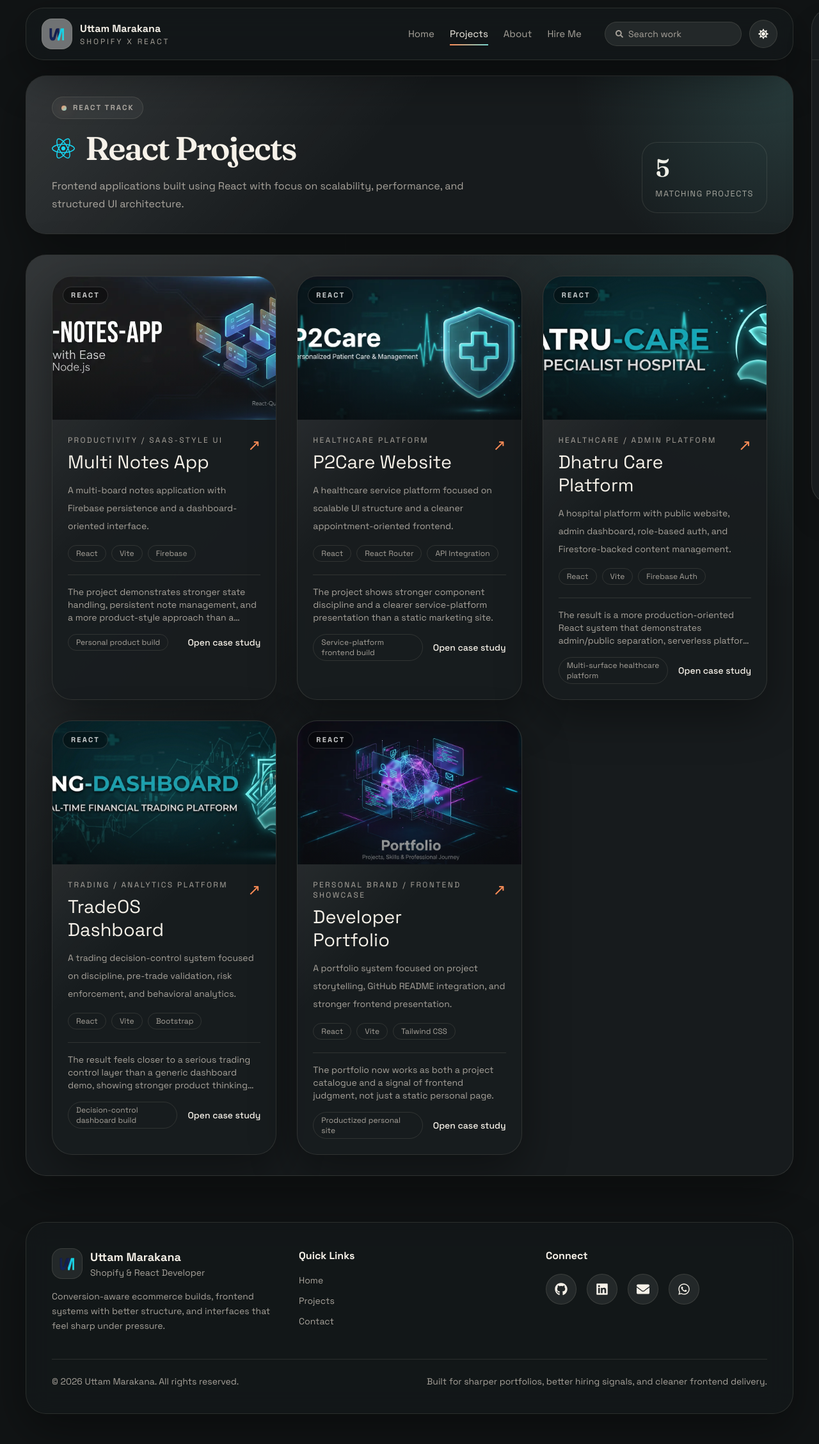
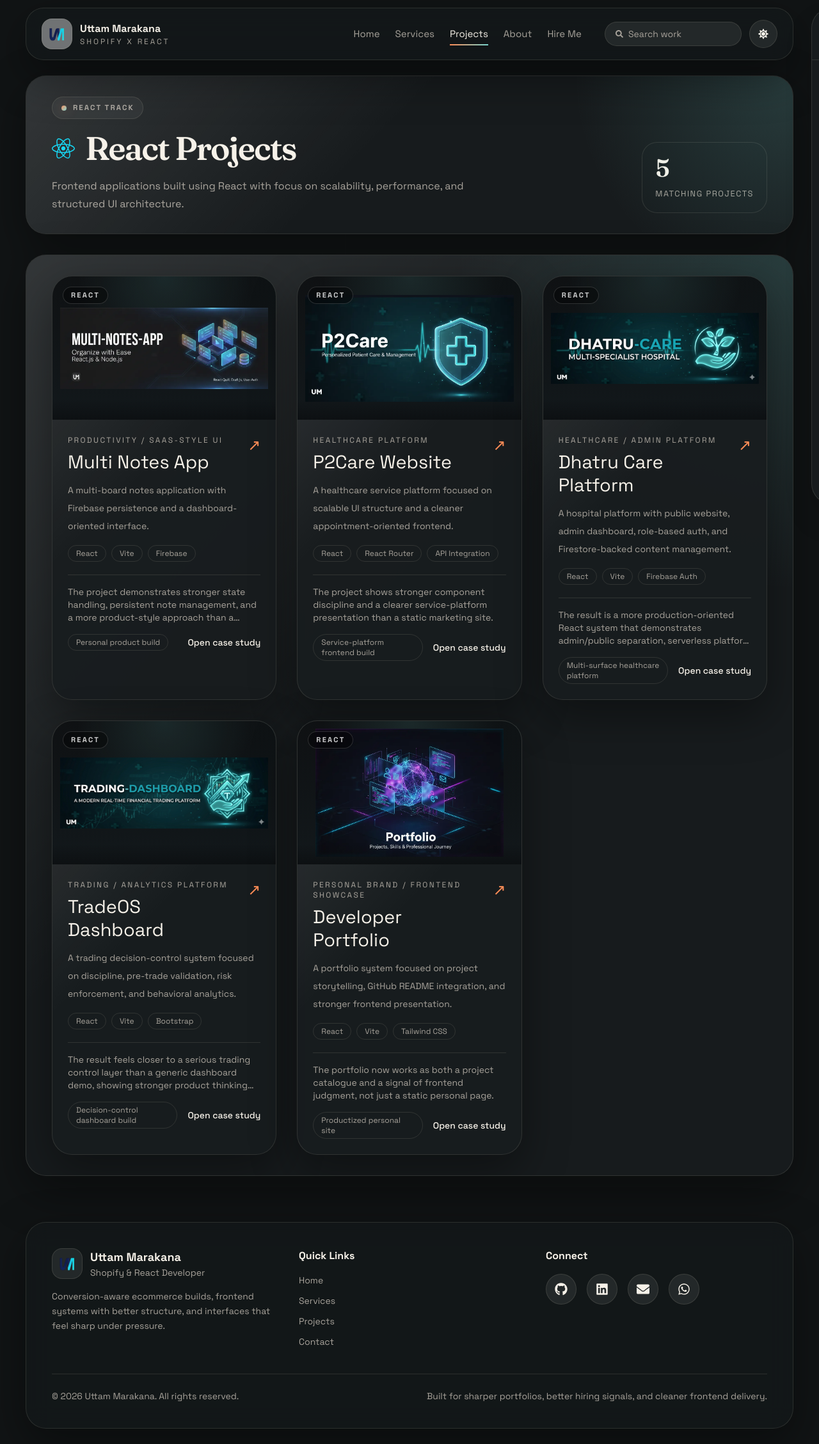
Before and after one commit to uttam-marakana/portfolio, a React (Vite) app: page /projects/react in a window 1280 px wide. Shown: the whole page at 64% size. Before the commit the page ends 2234 px from the top, so only its background shows below. Built offline with nearby package versions, Linux system fonts and the light colour scheme.

Commit message:
MODIFIED  ::  "components" folder file

```diff
--- a/src/components/Drawer.jsx
+++ b/src/components/Drawer.jsx
@@ -40,6 +40,13 @@ export default function Drawer({ open, setOpen }) {
             Home
           </NavLink>
           <NavLink
+            to="/services"
+            onClick={() => setOpen(false)}
+            className="rounded-2xl border border-transparent px-4 py-3 hover:border-[var(--line-soft)]"
+          >
+            Services
+          </NavLink>
+          <NavLink
             to="/projects"
             onClick={() => setOpen(false)}
             className="rounded-2xl border border-transparent px-4 py-3 hover:border-[var(--line-soft)]"
--- a/src/components/Footer.jsx
+++ b/src/components/Footer.jsx
@@ -45,6 +45,14 @@ export default function Footer() {
                 </li>
                 <li>
                   <Link
+                    to="/services"
+                    className="hover:text-[var(--text-1)] transition"
+                  >
+                    Services
+                  </Link>
+                </li>
+                <li>
+                  <Link
                     to="/projects"
                     className="hover:text-[var(--text-1)] transition"
                   >
--- a/src/components/Navbar.jsx
+++ b/src/components/Navbar.jsx
@@ -63,6 +63,13 @@ export default function Navbar() {
                 data-active={location.pathname === "/"}
               >
                 Home
+              </NavLink>
+              <NavLink
+                to="/services"
+                className="premium-nav-link"
+                data-active={location.pathname === "/services"}
+              >
+                Services
               </NavLink>
               <NavLink
                 to="/projects"
--- a/src/components/ProjectCard.jsx
+++ b/src/components/ProjectCard.jsx
@@ -4,15 +4,15 @@ export default function ProjectCard({ project }) {
   return (
     <Link to={`/projects/details/${project.id}`} className="block h-full">
       <article className="premium-panel group flex h-full flex-col">
-        <div className="relative overflow-hidden">
+        <div className="relative flex h-56 items-center justify-center overflow-hidden bg-[radial-gradient(circle_at_top,rgba(120,214,208,0.12),transparent_48%),linear-gradient(180deg,rgba(10,12,14,0.88),rgba(18,24,27,0.98))] p-3">
           <img
             src={project.image}
             alt={project.title}
             loading="lazy"
             decoding="async"
-            className="h-56 w-full object-cover transition duration-700 group-hover:scale-105"
+            className="h-full w-full rounded-[1.2rem] object-contain object-center transition duration-500 group-hover:scale-[1.02]"
           />
-          <div className="absolute inset-0 bg-gradient-to-t from-[rgba(10,12,14,0.62)] via-transparent to-transparent" />
+          <div className="absolute inset-x-0 bottom-0 h-16 bg-gradient-to-t from-[rgba(10,12,14,0.68)] via-transparent to-transparent" />
           <div className="absolute left-4 top-4 inline-flex rounded-full border border-white/15 bg-black/35 px-3 py-1 text-[0.7rem] font-semibold uppercase tracking-[0.2em] text-white/80 backdrop-blur">
             {project.tech}
           </div>
@@ -25,7 +25,7 @@ export default function ProjectCard({ project }) {
                 {project.sector}
               </p>
               <h3 className="mt-2 font-[var(--font-display)] text-2xl leading-tight md:text-[1.8rem]">
-              {project.title}
+                {project.title}
               </h3>
             </div>
             <span className="text-2xl text-[var(--brand-1)] transition-transform duration-300 group-hover:translate-x-1">
```
